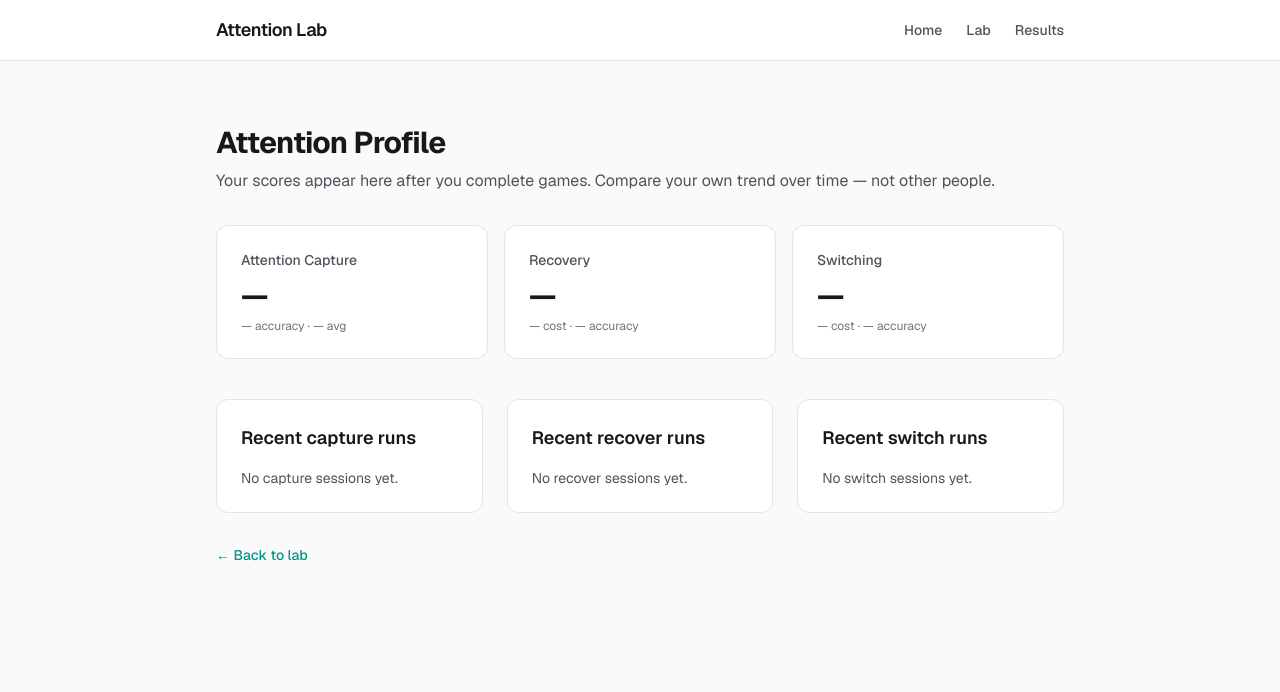
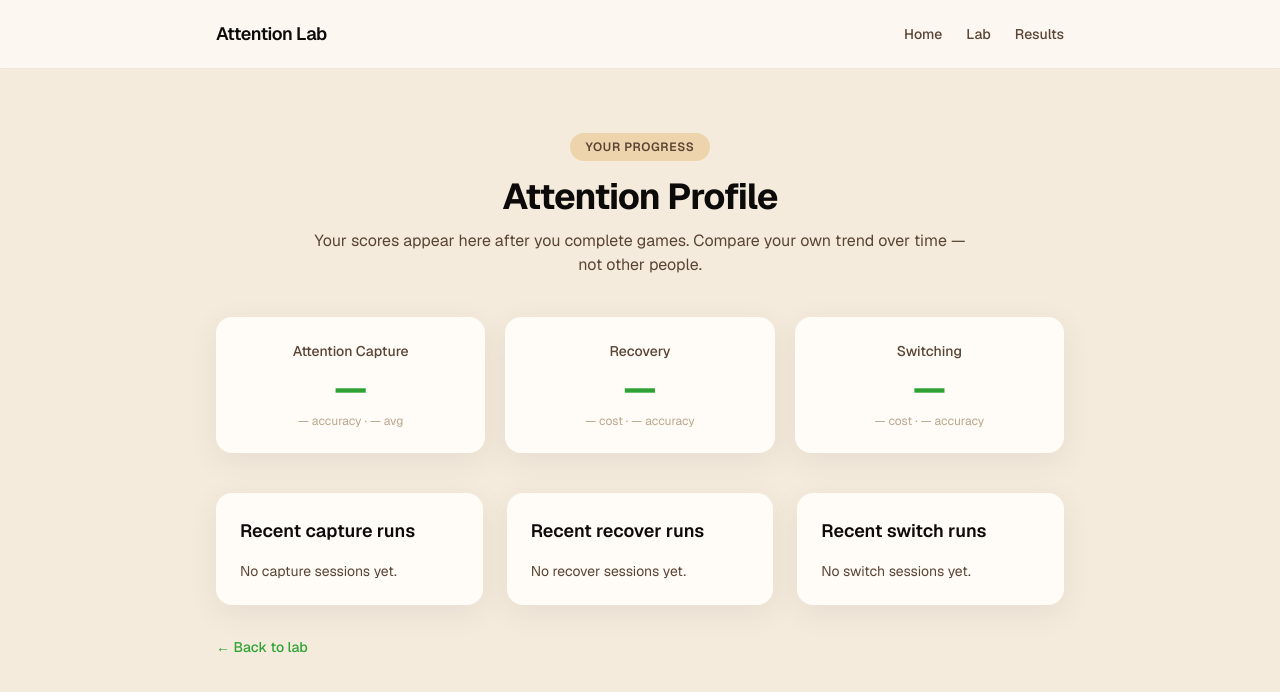
Before and after one commit to LiamPMcA/Attention-Lab, a Next.js app: page /results in a window 1280 px wide. Shown: the top 692 px of the page. Built offline with nearby package versions, Linux system fonts and the light colour scheme.

Commit message:
feat: design update

```diff
--- a/app/globals.css
+++ b/app/globals.css
@@ -1,18 +1,44 @@
 @import "tailwindcss";
 
 :root {
-  --background: #fafafa;
-  --foreground: #18181b;
+  --background: #f4ebdd;
+  --foreground: #0d0b09;
+  --card: #fffbf7;
+  --muted: #5a4434;
+  --muted-light: #b9a78d;
+  --pill: #eed4ac;
+  --accent: #2ea334;
+  --accent-hover: #268a2c;
 }
 
 @theme inline {
   --color-background: var(--background);
   --color-foreground: var(--foreground);
+  --color-cream: #f4ebdd;
+  --color-cream-card: #fffbf7;
+  --color-warm-dark: #0d0b09;
+  --color-warm-muted: #5a4434;
+  --color-warm-tan: #b9a78d;
+  --color-warm-pill: #eed4ac;
+  --color-accent: #2ea334;
+  --color-accent-hover: #268a2c;
   --font-sans: var(--font-geist-sans);
   --font-mono: var(--font-geist-mono);
+  --shadow-soft: 0 8px 30px rgba(90, 68, 52, 0.08);
+  --shadow-soft-hover: 0 12px 40px rgba(90, 68, 52, 0.12);
 }
 
 body {
   background: var(--background);
   color: var(--foreground);
 }
+
+.soft-card {
+  border-radius: 1rem;
+  background: var(--card);
+  box-shadow: var(--shadow-soft);
+}
+
+.soft-card-hover:hover {
+  box-shadow: var(--shadow-soft-hover);
+}
--- a/app/lab/page.tsx
+++ b/app/lab/page.tsx
@@ -1,5 +1,6 @@
 import Link from "next/link";
 import GameCard from "@/components/GameCard";
+import PillLabel from "@/components/PillLabel";
 
 const games = [
   {
@@ -31,9 +32,14 @@ const games = [
 export default function LabPage() {
   return (
     <div className="mx-auto max-w-4xl px-6 py-16">
-      <div className="mb-10">
-        <h1 className="mb-2 text-3xl font-bold tracking-tight">Today&apos;s lab</h1>
-        <p className="text-zinc-600">
+      <div className="mb-10 text-center">
+        <div className="mb-4 flex justify-center">
+          <PillLabel>Today&apos;s lab</PillLabel>
+        </div>
+        <h1 className="mb-3 text-3xl font-bold tracking-tight text-warm-dark sm:text-4xl">
+          Pick a game and begin
+        </h1>
+        <p className="mx-auto max-w-2xl text-warm-muted">
           Three short games that measure capture, recovery, and switching. Start
           with whichever you like.
         </p>
@@ -47,7 +53,7 @@ export default function LabPage() {
 
       <Link
         href="/results"
-        className="text-sm font-medium text-teal-600 hover:text-teal-700"
+        className="text-sm font-medium text-accent hover:text-accent-hover"
       >
         View attention profile →
       </Link>
--- a/app/layout.tsx
+++ b/app/layout.tsx
@@ -28,7 +28,7 @@ export default function RootLayout({
       lang="en"
       className={`${geistSans.variable} ${geistMono.variable} h-full antialiased`}
     >
-      <body className="flex min-h-full flex-col bg-zinc-50 text-zinc-900">
+      <body className="flex min-h-full flex-col bg-cream text-warm-dark">
         <Header />
         <main className="flex-1">{children}</main>
       </body>
--- a/app/results/page.tsx
+++ b/app/results/page.tsx
@@ -1,14 +1,18 @@
 import Link from "next/link";
+import PillLabel from "@/components/PillLabel";
 import ResultsProfile from "@/components/ResultsProfile";
 
 export default function ResultsPage() {
   return (
     <div className="mx-auto max-w-4xl px-6 py-16">
-      <div className="mb-8">
-        <h1 className="mb-2 text-3xl font-bold tracking-tight">
+      <div className="mb-10 text-center">
+        <div className="mb-4 flex justify-center">
+          <PillLabel>Your progress</PillLabel>
+        </div>
+        <h1 className="mb-3 text-3xl font-bold tracking-tight text-warm-dark sm:text-4xl">
           Attention Profile
         </h1>
-        <p className="text-zinc-600">
+        <p className="mx-auto max-w-2xl text-warm-muted">
           Your scores appear here after you complete games. Compare your own
           trend over time — not other people.
         </p>
@@ -18,7 +22,7 @@ export default function ResultsPage() {
 
       <Link
         href="/lab"
-        className="mt-8 inline-block text-sm font-medium text-teal-600 hover:text-teal-700"
+        className="mt-8 inline-block text-sm font-medium text-accent hover:text-accent-hover"
       >
         ← Back to lab
       </Link>
--- a/components/Header.tsx
+++ b/components/Header.tsx
@@ -8,17 +8,20 @@ const navLinks = [
 
 export default function Header() {
   return (
-    <header className="border-b border-zinc-200 bg-white">
-      <div className="mx-auto flex max-w-4xl items-center justify-between px-6 py-4">
-        <Link href="/" className="text-lg font-semibold tracking-tight text-zinc-900">
+    <header className="border-b border-warm-tan/20 bg-cream-card/80 backdrop-blur-sm">
+      <div className="mx-auto flex max-w-4xl items-center justify-between px-6 py-5">
+        <Link
+          href="/"
+          className="text-lg font-semibold tracking-tight text-warm-dark"
+        >
           Attention Lab
         </Link>
-        <nav className="flex gap-6 text-sm font-medium text-zinc-600">
+        <nav className="flex gap-6 text-sm font-medium text-warm-muted">
           {navLinks.map((link) => (
             <Link
               key={link.href}
               href={link.href}
-              className="transition-colors hover:text-zinc-900"
+              className="transition-colors hover:text-warm-dark"
             >
               {link.label}
             </Link>
--- /dev/null
+++ b/components/PillLabel.tsx
@@ -0,0 +1,11 @@
+type PillLabelProps = {
+  children: React.ReactNode;
+};
+
+export default function PillLabel({ children }: PillLabelProps) {
+  return (
+    <span className="inline-flex rounded-full bg-warm-pill px-4 py-1.5 text-xs font-semibold uppercase tracking-wider text-warm-muted">
+      {children}
+    </span>
+  );
+}
--- a/components/ResultsProfile.tsx
+++ b/components/ResultsProfile.tsx
@@ -54,53 +54,55 @@ export default function ResultsProfile() {
 
   return (
     <>
-      <div className="mb-10 grid gap-4 sm:grid-cols-3">
-        <div className="rounded-xl border border-zinc-200 bg-white p-6">
-          <p className="text-sm font-medium text-zinc-600">Attention Capture</p>
-          <p className="mt-2 text-3xl font-bold text-zinc-900">
+      <div className="mb-10 grid gap-5 sm:grid-cols-3">
+        <div className="soft-card p-6 text-center">
+          <p className="text-sm font-medium text-warm-muted">Attention Capture</p>
+          <p className="mt-2 text-4xl font-bold text-accent">
             {formatCaptureScore(capture)}
           </p>
-          <p className="mt-1 text-xs text-zinc-500">
+          <p className="mt-1 text-xs text-warm-tan">
             {formatAccuracy(capture)} accuracy · {formatReactionTime(capture)} avg
           </p>
         </div>
-        <div className="rounded-xl border border-zinc-200 bg-white p-6">
-          <p className="text-sm font-medium text-zinc-600">Recovery</p>
-          <p className="mt-2 text-3xl font-bold text-zinc-900">
+        <div className="soft-card p-6 text-center">
+          <p className="text-sm font-medium text-warm-muted">Recovery</p>
+          <p className="mt-2 text-4xl font-bold text-accent">
             {formatRecoverScore(recover)}
           </p>
-          <p className="mt-1 text-xs text-zinc-500">
+          <p className="mt-1 text-xs text-warm-tan">
             {recover?.reactionTime ?? "—"} cost · {formatAccuracy(recover)} accuracy
           </p>
         </div>
-        <div className="rounded-xl border border-zinc-200 bg-white p-6">
-          <p className="text-sm font-medium text-zinc-600">Switching</p>
-          <p className="mt-2 text-3xl font-bold text-zinc-900">
+        <div className="soft-card p-6 text-center">
+          <p className="text-sm font-medium text-warm-muted">Switching</p>
+          <p className="mt-2 text-4xl font-bold text-accent">
             {formatSwitchScore(switchSession)}
           </p>
-          <p className="mt-1 text-xs text-zinc-500">
-            {switchSession?.reactionTime ?? "—"} cost · {formatAccuracy(switchSession)}{" "}
-            accuracy
+          <p className="mt-1 text-xs text-warm-tan">
+            {switchSession?.reactionTime ?? "—"} cost ·{" "}
+            {formatAccuracy(switchSession)} accuracy
           </p>
         </div>
       </div>
 
       <div className="grid gap-6 lg:grid-cols-3">
-        <div className="rounded-xl border border-zinc-200 bg-white p-6">
-          <h2 className="mb-4 text-lg font-semibold">Recent capture runs</h2>
+        <div className="soft-card p-6">
+          <h2 className="mb-4 text-lg font-semibold text-warm-dark">
+            Recent capture runs
+          </h2>
           {captureHistory.length === 0 ? (
-            <p className="text-sm text-zinc-600">No capture sessions yet.</p>
+            <p className="text-sm text-warm-muted">No capture sessions yet.</p>
           ) : (
             <ul className="space-y-3">
               {captureHistory.slice(0, 5).map((session) => (
                 <li
                   key={session.id}
-                  className="flex items-center justify-between border-b border-zinc-100 pb-3 text-sm last:border-none last:pb-0"
+                  className="flex items-center justify-between border-b border-warm-pill/50 pb-3 text-sm last:border-none last:pb-0"
                 >
-                  <span className="text-zinc-600">
+                  <span className="text-warm-muted">
                     {new Date(session.timestamp).toLocaleString()}
                   </span>
-                  <span className="font-medium text-zinc-900">
+                  <span className="font-medium text-warm-dark">
                     {formatCaptureScore(session)} pts
                   </span>
                 </li>
@@ -109,21 +111,23 @@ export default function ResultsProfile() {
           )}
         </div>
 
-        <div className="rounded-xl border border-zinc-200 bg-white p-6">
-          <h2 className="mb-4 text-lg font-semibold">Recent recover runs</h2>
+        <div className="soft-card p-6">
+          <h2 className="mb-4 text-lg font-semibold text-warm-dark">
+            Recent recover runs
+          </h2>
           {recoverHistory.length === 0 ? (
-            <p className="text-sm text-zinc-600">No recover sessions yet.</p>
+            <p className="text-sm text-warm-muted">No recover sessions yet.</p>
           ) : (
             <ul className="space-y-3">
               {recoverHistory.slice(0, 5).map((session) => (
                 <li
                   key={session.id}
-                  className="flex items-center justify-between border-b border-zinc-100 pb-3 text-sm last:border-none last:pb-0"
+                  className="flex items-center justify-between border-b border-warm-pill/50 pb-3 text-sm last:border-none last:pb-0"
                 >
-                  <span className="text-zinc-600">
+                  <span className="text-warm-muted">
                     {new Date(session.timestamp).toLocaleString()}
                   </span>
-                  <span className="font-medium text-zinc-900">
+                  <span className="font-medium text-warm-dark">
                     {formatRecoverScore(session)} pts
                   </span>
                 </li>
@@ -132,21 +136,23 @@ export default function ResultsProfile() {
           )}
         </div>
 
-        <div className="rounded-xl border border-zinc-200 bg-white p-6">
-          <h2 className="mb-4 text-lg font-semibold">Recent switch runs</h2>
+        <div className="soft-card p-6">
+          <h2 className="mb-4 text-lg font-semibold text-warm-dark">
+            Recent switch runs
+          </h2>
           {switchHistory.length === 0 ? (
-            <p className="text-sm text-zinc-600">No switch sessions yet.</p>
+            <p className="text-sm text-warm-muted">No switch sessions yet.</p>
           ) : (
             <ul className="space-y-3">
               {switchHistory.slice(0, 5).map((session) => (
                 <li
                   key={session.id}
-                  className="flex items-center justify-between border-b border-zinc-100 pb-3 text-sm last:border-none last:pb-0"
+                  className="flex items-center justify-between border-b border-warm-pill/50 pb-3 text-sm last:border-none last:pb-0"
                 >
-                  <span className="text-zinc-600">
+                  <span className="text-warm-muted">
                     {new Date(session.timestamp).toLocaleString()}
                   </span>
-                  <span className="font-medium text-zinc-900">
+                  <span className="font-medium text-warm-dark">
                     {formatSwitchScore(session)} pts
                   </span>
                 </li>
```
Also changed, not shown: app/page.tsx (+30 -21 lines), components/GameCard.tsx (+6 -6 lines).
